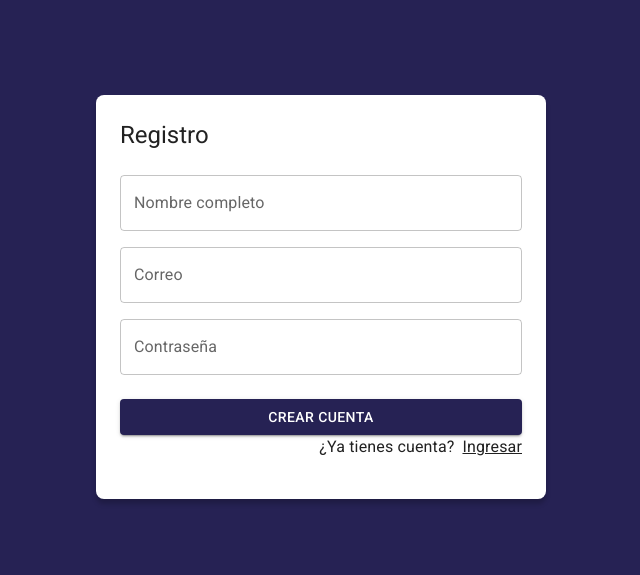
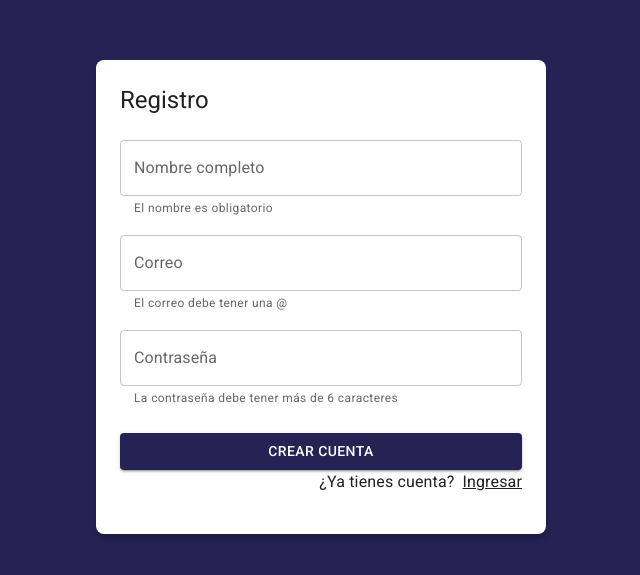
Before and after one commit to sebastian461/react-journal-app, a React (Vite) app: page /auth/register in a window 1280 px wide. Shown: the part 103-678 px from the top of the page, without its empty margins (319-959 px from the left). Built offline with nearby package versions, Linux system fonts and the light colour scheme.

Commit message:
Creación de validaciones

```diff
--- a/src/auth/pages/RegisterPage.jsx
+++ b/src/auth/pages/RegisterPage.jsx
@@ -1,12 +1,47 @@
 import { Link as RouterLink } from "react-router-dom";
-import { Google } from "@mui/icons-material";
 import { Button, Grid, Link, TextField, Typography } from "@mui/material";
 import { AuthLayout } from "../layout/AuthLayout";
+import { useForm } from "../../hooks";
+import { useState } from "react";
+
+const formData = {
+  name: "",
+  email: "",
+  password: "",
+};
+
+const formValidations = {
+  email: [(value) => value.includes("@"), "El correo debe tener una @"],
+  password: [
+    (value) => value.length >= 6,
+    "La contraseña debe tener más de 6 caracteres",
+  ],
+  name: [(value) => value.length >= 1, "El nombre es obligatorio"],
+};
 
 export const RegisterPage = () => {
+  const [formSubmited, setFormSubmited] = useState(false);
+
+  const {
+    name,
+    email,
+    password,
+    onInputChange,
+    formState,
+    nameValid,
+    emailValid,
+    passwordValid,
+  } = useForm(formData, formValidations);
+
+  const onSubmit = (event) => {
+    event.preventDefault();
+    setFormSubmited(true);
+    console.log(formState);
+  };
+
   return (
     <AuthLayout title="Registro">
-      <form>
+      <form onSubmit={onSubmit}>
         <Grid container>
           <Grid item xs={12} sx={{ mt: 2 }}>
             <TextField
@@ -14,6 +49,11 @@
               type="text"
               placeholder="Sebastián Álava"
               fullWidth
+              name="name"
+              value={name}
+              error={!!nameValid && formSubmited}
+              helperText={nameValid}
+              onChange={onInputChange}
             />
           </Grid>
           <Grid item xs={12} sx={{ mt: 2 }}>
@@ -22,6 +62,11 @@
               type="email"
               placeholder="correo@ejemplo.com"
               fullWidth
+              name="email"
+              value={email}
+              error={!!emailValid && formSubmited}
+              helperText={emailValid}
+              onChange={onInputChange}
             />
           </Grid>
           <Grid item xs={12} sx={{ mt: 2 }}>
@@ -30,12 +75,17 @@
               type="password"
               placeholder="Contraseña"
               fullWidth
+              name="password"
+              value={password}
+              error={!!passwordValid && formSubmited}
+              helperText={passwordValid}
+              onChange={onInputChange}
             />
           </Grid>
 
           <Grid container spacing={2} sx={{ mb: 2, mt: 1 }}>
             <Grid item xs={12}>
-              <Button variant="contained" fullWidth>
+              <Button type="submit" variant="contained" fullWidth>
                 Crear cuenta
               </Button>
             </Grid>
--- a/src/hooks/useForm.js
+++ b/src/hooks/useForm.js
@@ -1,7 +1,19 @@
-import { useState } from "react";
+import { useEffect, useMemo, useState } from "react";
 
-export const useForm = (initialForm = {}) => {
+export const useForm = (initialForm = {}, formValidations = {}) => {
   const [formState, setFormState] = useState(initialForm);
+  const [formValidation, setFormValidation] = useState({});
+
+  useEffect(() => {
+    createValidators();
+  }, [formState]);
+
+  const isFormValid = useMemo(() => {
+    for (const formValue of Object.keys(formValidation)) {
+      if (formValidation[formValue] !== null) return false;
+    }
+    return true;
+  }, [formValidation]);
 
   const onInputChange = ({ target }) => {
     const { name, value } = target;
@@ -15,10 +27,24 @@
     setFormState(initialForm);
   };
 
+  const createValidators = () => {
+    const formCheckedValues = {};
+    for (const formField of Object.keys(formValidations)) {
+      const [fn, errorMessage] = formValidations[formField];
+      formCheckedValues[`${formField}Valid`] = fn(formState[formField])
+        ? null
+        : errorMessage;
+    }
+
+    setFormValidation(formCheckedValues);
+  };
+
   return {
     ...formState,
     formState,
     onInputChange,
     onResetForm,
+    ...formValidation,
+    isFormValid,
   };
 };
```
